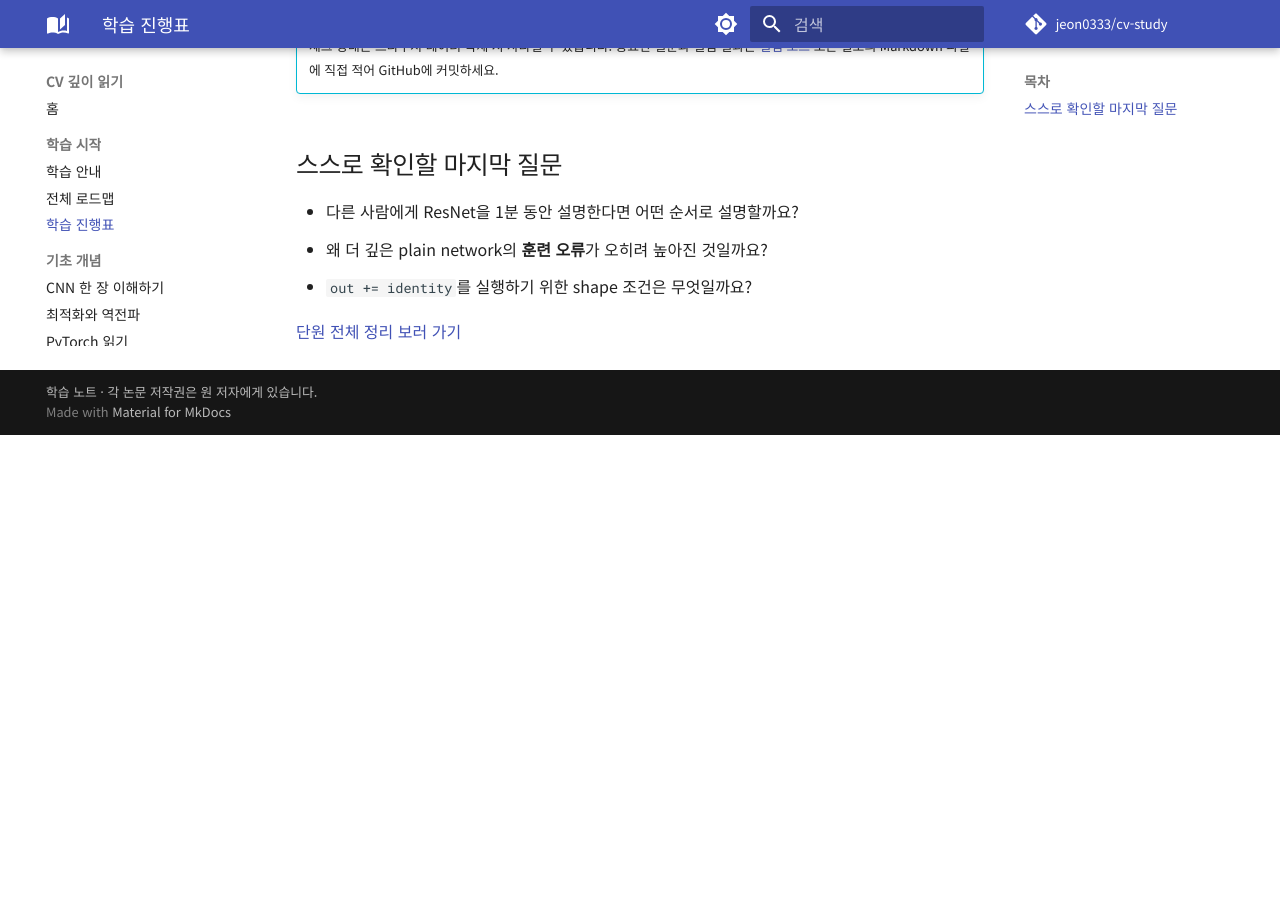
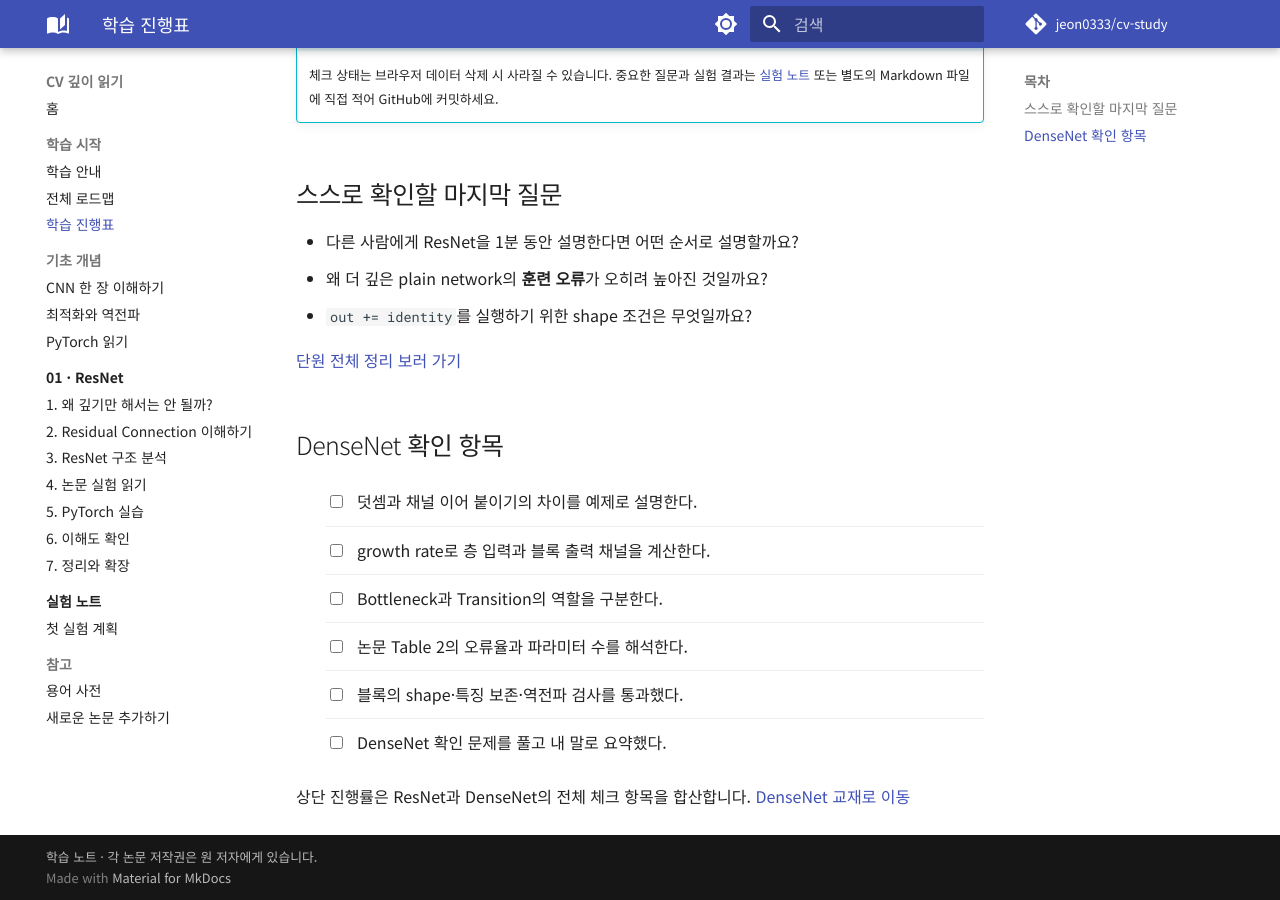
Before and after one commit to jeon0333/cv-study, an MkDocs documentation site: the page built from docs/progress.md, in a window 1280 px wide and 900 px high, scrolled down 787 px. Built offline with MkDocs 1.6.1 and Material for MkDocs 9.7.7, drawn with Linux system fonts in a browser that asks for light colours; comment, search, counter and statistics services are not loaded; before the commit the page ends 1222 px from its top, so only the background shows below that; some of the changed text lies outside the part shown.

Commit message:
docs: advance study roadmap to DenseNet

```diff
--- a/docs/progress.md
+++ b/docs/progress.md
@@ -1,9 +1,9 @@
-# ResNet 학습 진행표
+# 학습 진행표
 
-브라우저에서 공부한 부분을 체크할 수 있습니다. 체크 상태는 **현재 브라우저의 로컬 저장 공간**에 보관되며, GitHub 계정이나 다른 기기와 자동으로 동기화되지는 않습니다.
+ResNet 학습 완료 후 DenseNet을 이어서 공부합니다. 브라우저에서 공부한 부분을 체크할 수 있습니다. 체크 상태는 **현재 브라우저의 로컬 저장 공간**에 보관되며, GitHub 계정이나 다른 기기와 자동으로 동기화되지는 않습니다.
 
 <div class="study-progress">
-  <strong data-progress-count>0 / 8 완료</strong> <span style="float:right" data-progress-percent>0%</span>
+  <strong data-progress-count>0 / 14 완료</strong> <span style="float:right" data-progress-percent>0%</span>
   <div class="progress-rail"><span class="progress-fill" role="progressbar" aria-label="학습 진도" aria-valuemin="0" aria-valuemax="100" aria-valuenow="0" data-progress-bar></span></div>
   <ul class="study-checklist">
     <li><label><input type="checkbox" data-study-check="cnn"> <span><a href="../basics/cnn/">CNN의 입력·출력과 합성곱</a>을 설명할 수 있다.</span></label></li>
@@ -27,3 +27,16 @@
 - `out += identity`를 실행하기 위한 shape 조건은 무엇일까요?
 
 [단원 전체 정리 보러 가기](papers/resnet/07-review.md)
+
+## DenseNet 확인 항목
+
+<ul class="study-checklist">
+  <li><label><input type="checkbox" data-study-check="densenet-concat"> 덧셈과 채널 이어 붙이기의 차이를 예제로 설명한다.</label></li>
+  <li><label><input type="checkbox" data-study-check="densenet-growth"> growth rate로 층 입력과 블록 출력 채널을 계산한다.</label></li>
+  <li><label><input type="checkbox" data-study-check="densenet-transition"> Bottleneck과 Transition의 역할을 구분한다.</label></li>
+  <li><label><input type="checkbox" data-study-check="densenet-results"> 논문 Table 2의 오류율과 파라미터 수를 해석한다.</label></li>
+  <li><label><input type="checkbox" data-study-check="densenet-lab"> 블록의 shape·특징 보존·역전파 검사를 통과했다.</label></li>
+  <li><label><input type="checkbox" data-study-check="densenet-quiz"> DenseNet 확인 문제를 풀고 내 말로 요약했다.</label></li>
+</ul>
+
+상단 진행률은 ResNet과 DenseNet의 전체 체크 항목을 합산합니다. [DenseNet 교재로 이동](papers/densenet/index.md)
```
Also changed, not shown: docs/index.md (+3 -1 lines), docs/roadmap.md (+2 -2 lines).
